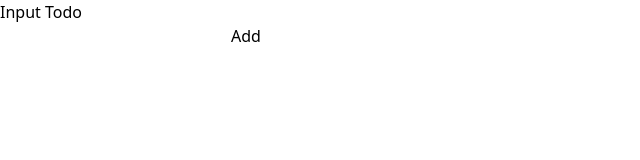
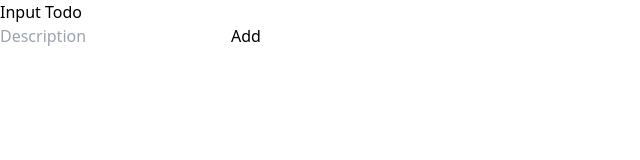
Before and after one commit to irvingvjuarez/pern-todo, a React (Vite) app in the folder client/: page / in a window 1280 px wide. Shown: the top 160 px of the page, without its empty margins (0-640 px from the left). Built offline with nearby package versions, Linux system fonts and the light colour scheme.

Commit message:
Styles added to the input box

```diff
--- a/client/src/components/Button.tsx
+++ b/client/src/components/Button.tsx
@@ -1,6 +1,6 @@
 export const Button = () => {
 	return(
-		<button className="font-bold bg-contrast text-[#fff] rounded-sm p-1">
+		<button className="font-bold bg-contrast text-[#fff] rounded-sm p-1 tracking-wide">
 			Add
 		</button>
 	)
--- a/client/src/components/InputBox.tsx
+++ b/client/src/components/InputBox.tsx
@@ -1,5 +1,9 @@
 export const InputBox = () => {
 	return(
-		<input type="text" />
+		<input
+			type="text"
+			className="p-1 text-base border-contrast border rounded-md"
+			placeholder="Description"
+		/>
 	)
 }
--- a/client/tailwind.config.cjs
+++ b/client/tailwind.config.cjs
@@ -12,7 +12,8 @@ module.exports = {
 	theme: {
 		colors: {
 			"sub-bg": "#dfe5cd",
-			"contrast": "#0ea5e9"
+			"contrast": "#0ea5e9",
+			"white": "fff"
 		}
 	}
 	// corePlugins: {
```
